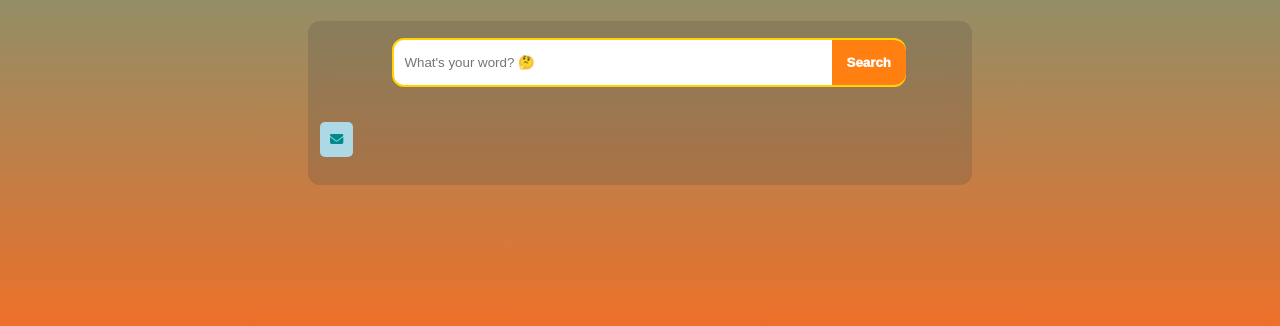
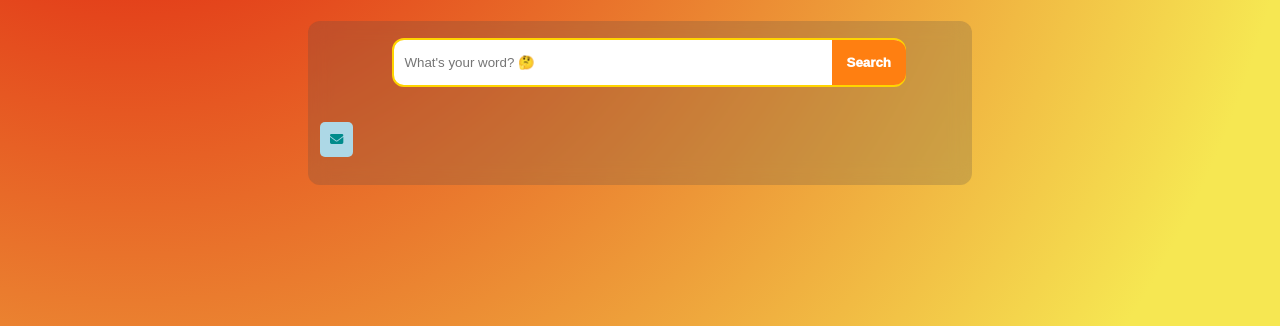
Before and after one commit to akl-leul/Dictionary, a plain HTML site: page index.html in a window 1280 px wide. Shown: the part 474-800 px from the top of the page. Drawn offline with nearby package versions, Linux system fonts and the light colour scheme; a web font is replaced by a local one.

Commit message:
css bg removed

```diff
--- a/style.css
+++ b/style.css
@@ -6,7 +6,8 @@ body{
     background: #ed7029;
     background: -webkit-linear-gradient(0deg, #ed7029 0%, #10bbc1 100%);
     background: linear-gradient(0deg, #ed7029 0%, #10bbc1 100%);
-     background-position: center;
+    background-image: radial-gradient( circle farthest-corner at 10% 20%,  rgba(221,7,7,1) 0%, rgba(246,231,82,1) 90% );
+    background-position: center;
     background-repeat: no-repeat;
     background-size: cover;
     min-height: 100lvh;
```
